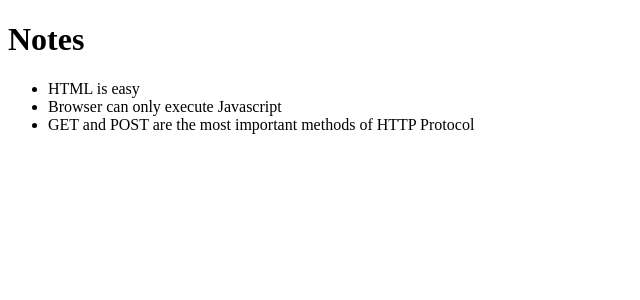
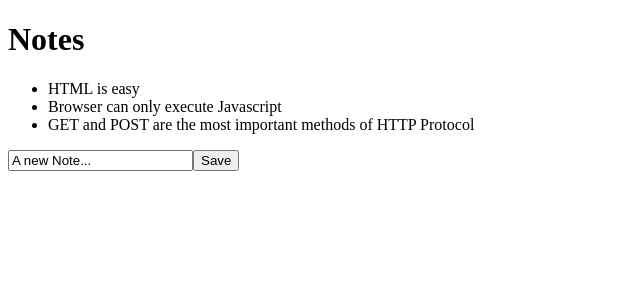
Before and after one commit to Barnab1/Full-Stack-Open, a React (Vite) app in the folder introdemo/: page / in a window 1280 px wide. Shown: the top 300 px of the page, without its empty margins (0-640 px from the left). Built offline with nearby package versions, Linux system fonts and the light colour scheme.

Commit message:
Work on the section - Controlled Component-

```diff
--- a/introdemo/src/App.jsx
+++ b/introdemo/src/App.jsx
@@ -1,7 +1,28 @@
+import {useState} from 'react';
 import Note from './components/Note';
 
 
-const App = ({notes})=>{
+const App = (props)=>{
+
+  const [notes, setNotes] = useState(props.notes);
+  const [newNote, setNewNote] = useState('A new Note...');
+
+  const addEvent= (event)=>{
+    event.preventDefault();
+    const noteObject = {
+      content: newNote,
+      important: Math.random() < 0.5,
+      id: String(notes.length + 1)
+    }
+
+    setNotes(notes.concat(noteObject));
+    setNewNote(''); // clear input content after saving its previous value
+  }
+
+  const handleNoteChange = (event)=>{
+    console.log(event.target.value);
+    setNewNote(event.target.value);
+  }
   return(
     <div>
       <h1>Notes</h1>
@@ -11,6 +32,12 @@
           <Note key= {note.id} note={note} />)
         }
       </ul>
+      <form onSubmit={addEvent}>
+        <input value={newNote}
+          onChange={handleNoteChange}
+        />
+        <button type="submit">Save</button>
+      </form>
     </div>
   )
 }
--- a/introdemo/src/components/Note.jsx
+++ b/introdemo/src/components/Note.jsx
@@ -1,5 +1,5 @@
 const Note = ({note})=>
 {
-return (<li>{note.content}</li>)
+    return (<li>{note.content}</li>)
 }
 export default Note;
```
Also changed, not shown: introdemo/src/main.jsx (line endings or trailing spaces).
